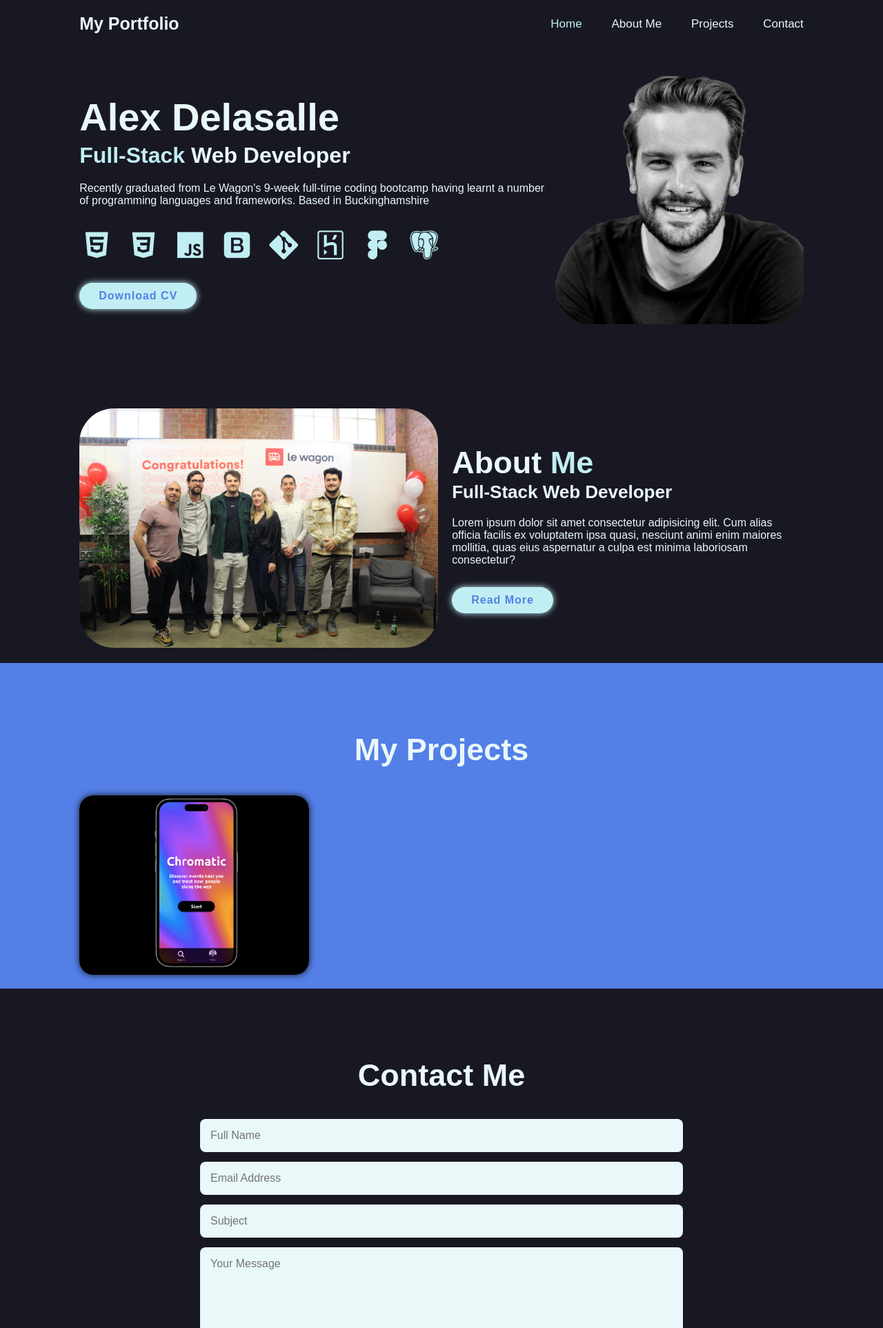
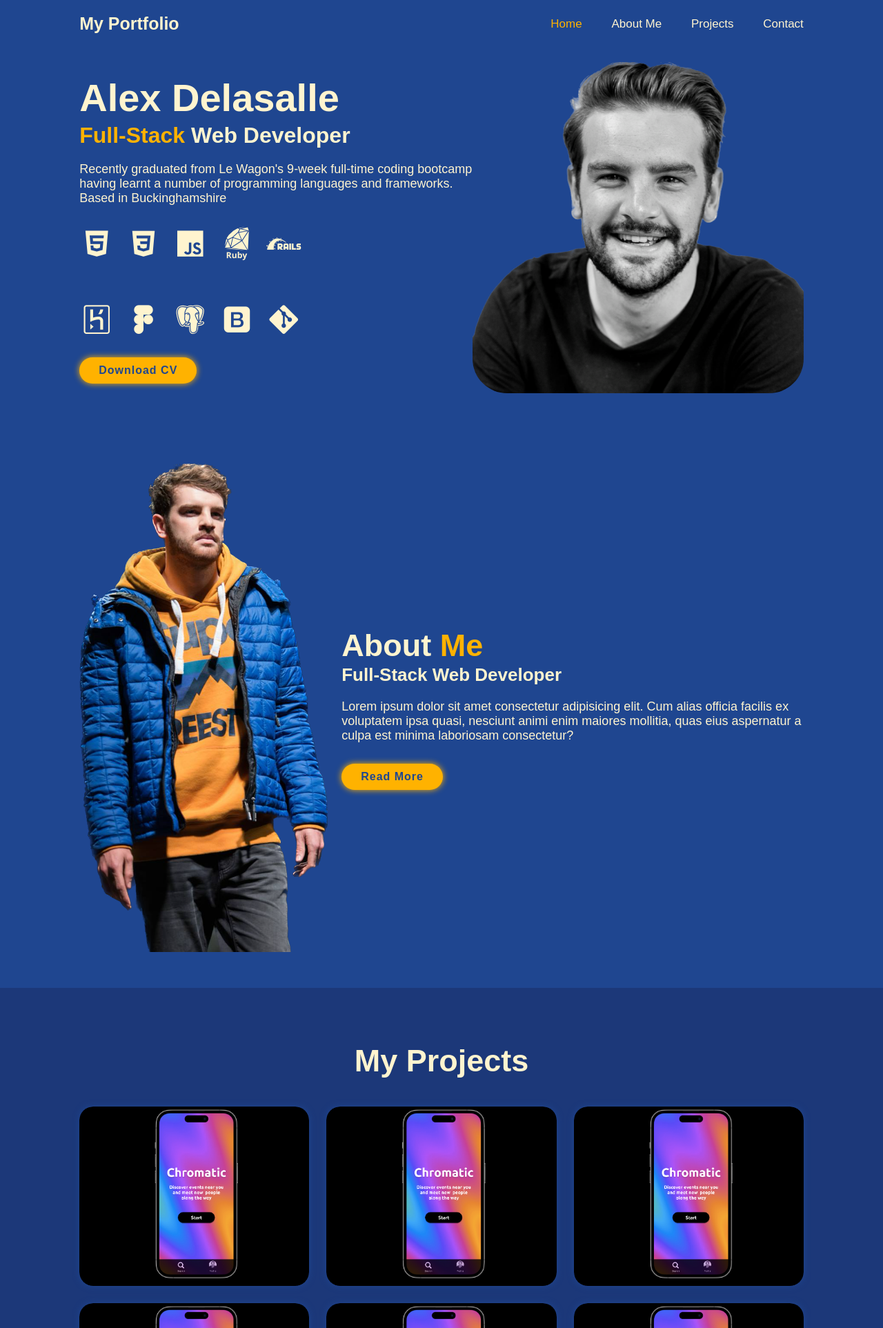
Before and after one commit to AlexDelasalle/alex-delasalle-portfolio, a PHP site: page / in a window 1280 px wide. Shown: the top 1925 px of the page at 69% size. Run offline with PHP 8.4, Linux system fonts and the light colour scheme; some web fonts are replaced.

Commit message:
make it better

```diff
--- a/css/style.css
+++ b/css/style.css
@@ -12,11 +12,18 @@
 }
 
 :root {
-  --bg-color: #181823;
-  --second-bg-color: #537FE7;
-  --text-color: #E9F8F9;
-  --main-color: #C0EEF2;
+  --bg-color: #1F4690;
+  --second-bg-color: #1C3879;
+  --text-color:  #FFF4CF;
+  --main-color: #FFB200;
 }
+
+/* :root {
+  --bg-color: #3c4048;
+  --second-bg-color: #b2b2b2;
+  --text-color: #EAEAEA;
+  --main-color: #00ABB3;
+} */
 
 html {
   font-size: 62.5%;
@@ -30,8 +37,9 @@ body {
 
 section {
   min-height: 100vm;
-  padding: 10rem 9% 2rem;
+  padding: 8rem 9% 2rem;
 }
+
 .header {
   position: fixed;
   top: 0;
@@ -80,8 +88,8 @@ section {
 .home-image img {
   object-fit: cover;
   object-position: -20% 0;
-  width: 45vh;
-  height: 45vh;
+  width: 60vh;
+  height: 60vh;
   border-radius: 5rem;
   /* border: solid;
   border-width: .5rem;
@@ -110,7 +119,7 @@ span {
 
 .home-content p {
   margin-top: 2rem;
-  font-size: 1.6rem;
+  font-size: 1.8rem;
 }
 
 .languages i {
@@ -118,7 +127,7 @@ span {
   justify-content: center;
   align-items: center;
   font-size: 5rem;
-  color: var(--main-color);
+  color: var(--text-color);
   margin: 3rem 1.5rem 3rem 0;
 }
 
@@ -129,7 +138,7 @@ span {
   border-radius: 4rem;
   box-shadow: 0 0 1rem var(--main-color);
   font-size:  1.6rem;
-  color: var(--second-bg-color);
+  color: var(--bg-color);
   letter-spacing: .1rem;
   font-weight: 600;
   transition: .5s ease;
@@ -145,16 +154,21 @@ span {
   align-items: center;
   gap: 2rem;
   border-block-end-color: var(--second-bg-color);
+  margin-bottom: 3rem;
 }
 
 .about-img img {
-  max-width: 65vh;
+  max-width: 45vh;
   border-radius: 5rem;
 }
 
 .heading {
   text-align: center;
   font-size: 4.5rem;
+}
+
+.header.sticky {
+  border-bottom: .1rem solid rgba(0, 0, 0, .2);
 }
 
 .about-content h2 {
@@ -167,14 +181,16 @@ span {
 }
 
 .about-content p {
-  font-size: 1.6rem;
+  font-size: 1.8rem;
   margin: 2rem 0 3rem;
 }
-footer {
+.footer {
   display: flex;
   justify-content: center;
   align-items: center;
-  padding: 2rem;
+  flex-wrap: wrap;
+  padding: 2rem 9%;
+  background-color: var(--second-bg-color);
 }
 
 .portfolio {
--- a/index.html
+++ b/index.html
@@ -7,8 +7,10 @@
     <meta name="viewport" content="width=device-width, initial-scale=1.0">
     <title>Alex Delasalle Personal Website</title>
 
+    <link href='https://unpkg.com/boxicons@2.1.4/css/boxicons.min.css' rel="stylesheet">
+    <link rel="stylesheet" href="https://cdn.jsdelivr.net/gh/devicons/devicon@v2.15.1/devicon.min.css">
     <link rel="stylesheet" href="css/style.css">
-    <link href='https://unpkg.com/boxicons@2.1.4/css/boxicons.min.css' rel="stylesheet">
+
   </head>
 
   <body>
@@ -22,7 +24,7 @@
       <nav class="navbar">
         <a href="#home" class="active">Home</a>
         <a href="#about">About Me</a>
-        <a href="#projects">Projects</a>
+        <a href="#portfolio">Projects</a>
         <a href="#contact">Contact</a>
       </nav>
     </header>
@@ -35,15 +37,32 @@
         <h3><span>Full-Stack</span> Web Developer</h3>
         <p>Recently graduated from Le Wagon's 9-week full-time coding bootcamp having learnt a number of programming languages and frameworks. Based in Buckinghamshire</p>
         <div class="languages">
-          <i class='bx bxl-html5'></i>
+          <i class='bx bxl-html5' ></i>
           <i class='bx bxl-css3' ></i>
           <i class='bx bxl-javascript' ></i>
-          <i class='bx bxl-bootstrap' ></i>
-          <i class='bx bxl-git' ></i>
+          <i class="devicon-ruby-plain-wordmark"></i>
+          <i class="devicon-rails-plain-wordmark"></i>
+
+        </div>
+        <div class="languages">
           <i class='bx bxl-heroku' ></i>
           <i class='bx bxl-figma' ></i>
           <i class='bx bxl-postgresql'></i>
+          <i class='bx bxl-bootstrap' ></i>
+          <i class='bx bxl-git' ></i>
         </div>
+        <!-- <div class="languages">
+          <i class="devicon-html5-plain-wordmark colored"></i>
+          <i class="devicon-css3-plain-wordmark colored"></i>
+          <i class="devicon-javascript-plain colored"></i>
+          <i class="devicon-ruby-plain-wordmark colored"></i>
+          <i class="devicon-rails-plain-wordmark"></i>
+          <i class="devicon-bootstrap-plain-wordmark"></i>
+          <i class="devicon-git-plain colored"></i>
+          <i class="devicon-figma-plain"></i>
+          <i class="devicon-heroku-original-wordmark"></i>
+          <i class="devicon-postgresql-plain-wordmark"></i>
+        </div> -->
         <a href="" class="btn">Download CV</a>
       </div>
       <div class="home-image">
@@ -55,7 +74,7 @@
 
     <section class="about" id="about">
       <div class="about-img">
-        <img src="images/team.JPG" alt="">
+        <img src="images/Subject 2.jpeg" alt="">
       </div>
 
       <div class="about-content">
@@ -72,6 +91,46 @@
       <h2 class="heading">My Projects</h2>
 
       <div class="portfolio-container">
+        <div class="portfolio-box">
+          <img src="images/chromatic.png" alt="">
+          <div class="portfolio-layer">
+            <h4>Chromatic</h4>
+            <p>A mobile social platform dedicated to allowing lovers of live music events to connect and interact through their common interest in specific music genres and artists.</p>
+            <a href="https://www.chromatic.fun/"><i class='bx bx-link-external'></i></a>
+          </div>
+        </div>
+        <div class="portfolio-box">
+          <img src="images/chromatic.png" alt="">
+          <div class="portfolio-layer">
+            <h4>Chromatic</h4>
+            <p>A mobile social platform dedicated to allowing lovers of live music events to connect and interact through their common interest in specific music genres and artists.</p>
+            <a href="https://www.chromatic.fun/"><i class='bx bx-link-external'></i></a>
+          </div>
+        </div>
+        <div class="portfolio-box">
+          <img src="images/chromatic.png" alt="">
+          <div class="portfolio-layer">
+            <h4>Chromatic</h4>
+            <p>A mobile social platform dedicated to allowing lovers of live music events to connect and interact through their common interest in specific music genres and artists.</p>
+            <a href="https://www.chromatic.fun/"><i class='bx bx-link-external'></i></a>
+          </div>
+        </div>
+        <div class="portfolio-box">
+          <img src="images/chromatic.png" alt="">
+          <div class="portfolio-layer">
+            <h4>Chromatic</h4>
+            <p>A mobile social platform dedicated to allowing lovers of live music events to connect and interact through their common interest in specific music genres and artists.</p>
+            <a href="https://www.chromatic.fun/"><i class='bx bx-link-external'></i></a>
+          </div>
+        </div>
+        <div class="portfolio-box">
+          <img src="images/chromatic.png" alt="">
+          <div class="portfolio-layer">
+            <h4>Chromatic</h4>
+            <p>A mobile social platform dedicated to allowing lovers of live music events to connect and interact through their common interest in specific music genres and artists.</p>
+            <a href="https://www.chromatic.fun/"><i class='bx bx-link-external'></i></a>
+          </div>
+        </div>
         <div class="portfolio-box">
           <img src="images/chromatic.png" alt="">
           <div class="portfolio-layer">
@@ -100,6 +159,7 @@
         <input type="submit" value="Send Message" class="btn">
       </form>
     </section>
+
     <!--Footer-->
 
     <footer class="footer">
@@ -109,6 +169,13 @@
         <a href="#" target="_blank"><i class='bx bxl-youtube' ></i></a>
       </div>
     </footer>
+
+    <!--Scroll Reveal-->
+    <script src="https://unpkg.com/scrollreveal"></script>
+
+    <!--JavaScript-->
     <script src="javascript/script.js"></script>
   </body>
+
+
 </html>
--- a/javascript/script.js
+++ b/javascript/script.js
@@ -0,0 +1,50 @@
+/* toggle navbar */
+let menuIcon = document.querySelector('#menu-icon');
+let navbar = document.querySelector('.navbar');
+
+menuIcon.onclick = () => {
+  menuIcon.classList.toggle('bx-x');
+  navbar.classList.toggle('active');
+};
+
+/* Scroll */
+let sections = document.querySelectorAll('section');
+let navLinks = document.querySelectorAll("header nav a");
+
+window.onscroll = () => {
+  sections.forEach(sec => {
+    let top = window.scrollY;
+    let offset = sec.offsetTop - 150;
+    let height = sec.offsetHeight;
+    let id = sec.getAttribute('id');
+
+    if(top >= offset && top < offset + height) {
+      navLinks.forEach(links => {
+        links.classList.remove('active');
+        document.querySelector('header nav a[href*=' + id + ']').classList.add('active');
+      });
+    };
+  });
+  /* Sticky Navbar */
+  let header = document.querySelector('header');
+
+  header.classList.toggle('sticky', window.scrollY > 100);
+
+  /* remove toggle icon and navbar when clicking a link in navabr */
+  menuIcon.classList.remove('bx-x');
+  navbar.classList.remove('active');
+};
+
+ /* Scroll Reveal */
+
+ ScrollReveal({
+  reset: true,
+  distance: '80px',
+  duration: 2000,
+  delay: 200
+});
+
+ScrollReveal().reveal('.home-content, .heading', { origin: 'top' });
+ScrollReveal().reveal('.home-image, .portfolio-box, .contact form', { origin: 'bottom' });
+ScrollReveal().reveal('.home-content h1, .about-img', { origin: 'left' });
+ScrollReveal().reveal('.home-content p, .about-content', { origin: 'right' });
```
Also changed, not shown: other parts of css/style.css (+176 -3 lines), images/Subject 2.jpeg (added), images/catwalk.jpeg (added), images/rails.png (added).
